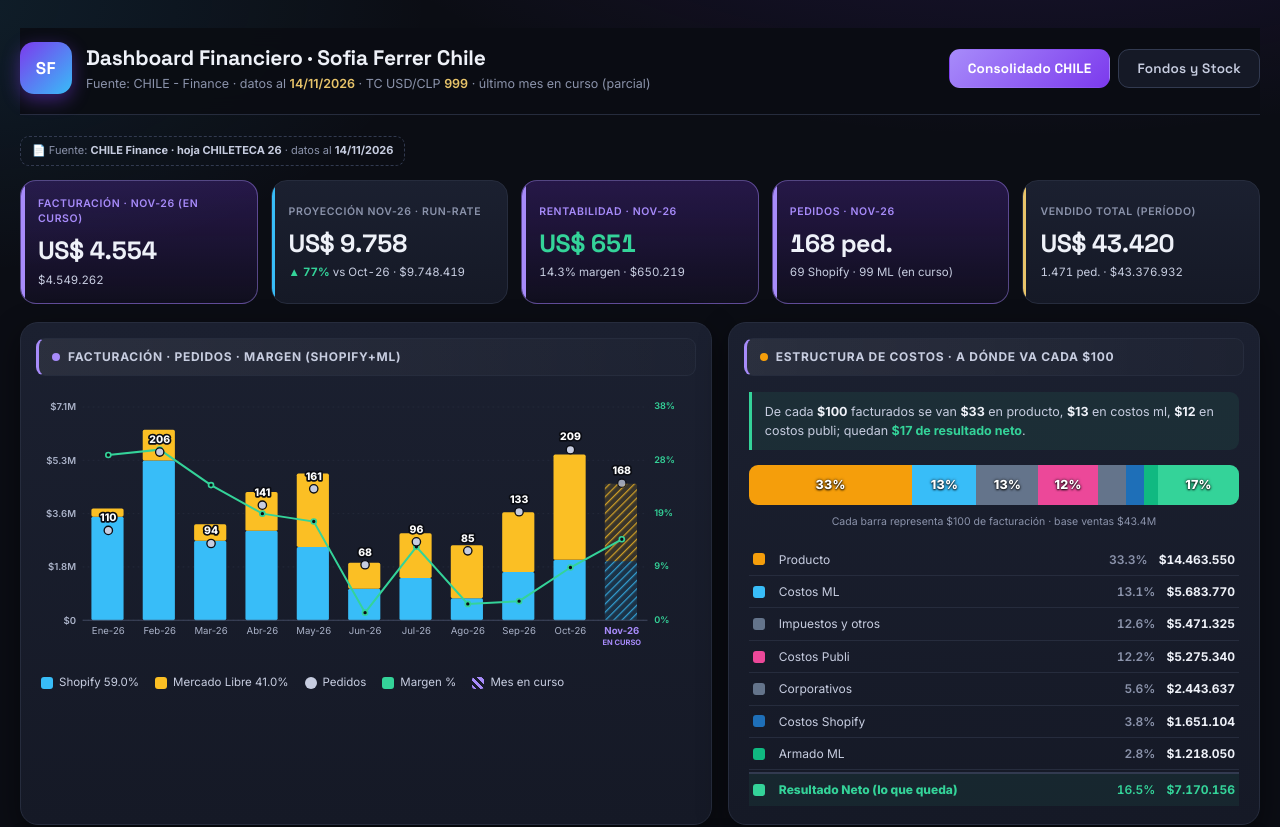
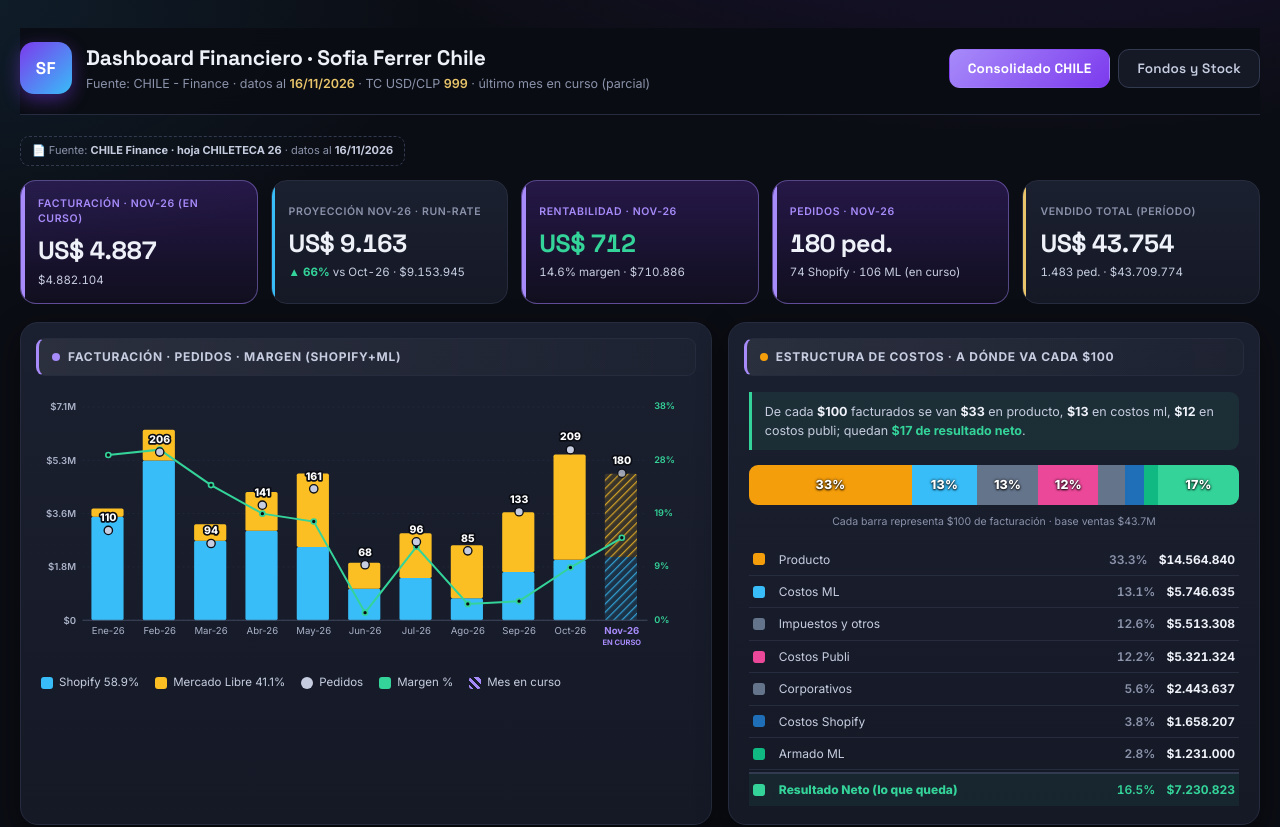
Before and after one commit to agustinperazolo-bot/calculadora-ML, a plain HTML site: page Dashboard_Finanzas_CHILE.html in a window 1280 px wide. Shown: the top 827 px of the page. Drawn offline with Linux system fonts and the light colour scheme.

Commit message:
Add files via upload

```diff
--- a/Dashboard_Finanzas_CHILE.html
+++ b/Dashboard_Finanzas_CHILE.html
@@ -205,7 +205,7 @@
       <div class="logo">SF</div>
       <div>
         <h1>Dashboard Financiero · Sofia Ferrer Chile</h1>
-        <div class="sub">Fuente: CHILE - Finance · datos al <b>14/11/2026</b> · TC USD/CLP <b id="tcnote">999</b> · último mes en curso (parcial)</div>
+        <div class="sub">Fuente: CHILE - Finance · datos al <b>16/11/2026</b> · TC USD/CLP <b id="tcnote">999</b> · último mes en curso (parcial)</div>
       </div>
     </div>
     <div class="tabs">
@@ -216,7 +216,7 @@
   <div id="srcchip"></div>
   <div id="tab_cl" class="tab show"></div>
   <div id="tab_fs" class="tab"></div>
-  <div class="foot">Chileteca SpA · montos en CLP (USD al TC 999) · generado el 14/11/2026</div>
+  <div class="foot">Chileteca SpA · montos en CLP (USD al TC 999) · generado el 16/11/2026</div>
 </div>
 <script>
 /* ===== DASHBOARD CHILE · datos ===== */
@@ -224,13 +224,13 @@ let USD=999; // CLP por USD (2026: hoja $ chi EERR-26 / panel Fondos · 2025: ho
 const TC_YEAR={"2026":999,"2025":921};
 const usd=n=>"US$ "+Math.round(n/USD).toLocaleString("es-CL");
 const DATA={
-"shop":{partial:true,months:["Ene-26","Feb-26","Mar-26","Abr-26","May-26","Jun-26","Jul-26","Ago-26","Sep-26","Oct-26","Nov-26"],envios:[101,169,76,96,76,33,41,27,54,67,69],pventa:[34156,31461,34833,31016,32090,31850,34353,27100,29693,29991,28498],ventas:[3449756,5316909,2647308,2977536,2438840,1051050,1408473,731700,1603422,2009397,1966362],cv:[1916969,2862374,1576946,1929224,1618221,756699,905213,535562,1015237,285166],margenBruto:[1532787,2454535,1070362,1048312,820619,294351,503260,196138,588185,891434],corpo:[87053,87053,87053,87053,87053,87053,87053,87053,87053,87053],resBruto:[1445734,2367482,983309,961259,733566,207298,416207,-82915,181132,484381],resNeto:[1445734,2367482,983309,961259,733566,207298,416207,-82915,181132,484381],struct:[["CMV SF Chile",8482624,"#f59e0b"],["Facebook Ads",3447647,"#ec4899"],["Shopify / Apps",812374,"#38bdf8"],["Comisiones MP",658966,"#a855f7"],["Costos Corporativos",870530,"#0ea5e9"],["Otros costos (diseño/marketing)",832000,"#f97316"]],fisco:2634712,ivaRecup:956215},
+"shop":{partial:true,months:["Ene-26","Feb-26","Mar-26","Abr-26","May-26","Jun-26","Jul-26","Ago-26","Sep-26","Oct-26","Nov-26"],envios:[101,169,76,96,76,33,41,27,54,67,74],pventa:[34156,31461,34833,31016,32090,31850,34353,27100,29693,29991,28496],ventas:[3449756,5316909,2647308,2977536,2438840,1051050,1408473,731700,1603422,2009397,2108704],cv:[1916969,2862374,1576946,1929224,1618221,756699,905213,535562,1015237,285166],margenBruto:[1532787,2454535,1070362,1048312,820619,294351,503260,196138,588185,891434],corpo:[87053,87053,87053,87053,87053,87053,87053,87053,87053,87053],resBruto:[1445734,2367482,983309,961259,733566,207298,416207,-82915,181132,484381],resNeto:[1445734,2367482,983309,961259,733566,207298,416207,-82915,181132,484381],struct:[["CMV SF Chile",8482624,"#f59e0b"],["Facebook Ads",3447647,"#ec4899"],["Shopify / Apps",812374,"#38bdf8"],["Comisiones MP",658966,"#a855f7"],["Costos Corporativos",870530,"#0ea5e9"],["Otros costos (diseño/marketing)",832000,"#f97316"]],fisco:2634712,ivaRecup:956215},
 "ml":{partial:true,months:["Dic-25","Ene-26","Feb-26","Mar-26","Abr-26","May-26","Jun-26","Jul-26","Ago-26","Sep-26","Oct-26"],envios:[78,9,37,18,45,85,35,55,58,79,81],pventa:[30660,30477,27662,30396,28778,29471,25414,27809,30405,25943,25512],ventas:[2391500,274295,1023500,547133,1295016,2505044,889500,1529500,1763500,2049500,2066500],devol:[0,0,0,0,0,58180,29990,45589,0,56980,0],margenBruto:[1674050,193697,728510,392817,915523,1698552,555289,1004532,1192747,1334988,1384555],resBruto:[990330,114806,404181,235035,435092,844032,137110,418021,518547,496768,535218],resNeto:[695091,80661,275812,165849,291700,569035,45894,253871,332296,279345,319157],dividendo:[231697,26887,91937,55283,97233,189678,15298,84624,110765,93115,106386],struct:[["Costos ML (comisión+envío)",5068989,"#38bdf8"],["Costo JOYA",2925837,"#f59e0b"],["Costo Armado",1054850,"#10b981"],["Costo Cajita",960372,"#eab308"],["Publicidad",1078800,"#ec4899"],["Devoluciones",190739,"#ef4444"],["Costo Insumos",117000,"#84cc16"]],fisco:1820430,ivaRecup:846521},
-"cl":{partial:true,months:["Ene-26","Feb-26","Mar-26","Abr-26","May-26","Jun-26","Jul-26","Ago-26","Sep-26","Oct-26","Nov-26"],enviosSH:[101,169,76,96,76,33,41,27,54,67,69],enviosML:[9,37,18,45,85,35,55,58,79,142,99],ventas:[3724051,6340409,3194441,4272552,4885704,1910560,2892384,2495200,3595942,5516427,4549262],resBruto:[1555959,2708851,1165283,1342797,1467664,266534,740035,386605,574393,1209323,1224038],resNeto:[1086228,1909107,762354,803881,851408,25546,375206,71874,120821,513512,650219],dividendo:[362076,636369,254118,267960,283803,8515,125069,23958,40274,171171,216740],struct:[["Producto",14463550,"#f59e0b"],["Costos Publi",5275340,"#ec4899"],["Costos ML",5683770,"#38bdf8"],["Costos Shopify",1651104,"#1e6fb8"],["Corporativos",2443637,"#64748b"],["Armado ML",1218050,"#10b981"]],fisco:5471326,ivaRecup:1454404}
+"cl":{partial:true,months:["Ene-26","Feb-26","Mar-26","Abr-26","May-26","Jun-26","Jul-26","Ago-26","Sep-26","Oct-26","Nov-26"],enviosSH:[101,169,76,96,76,33,41,27,54,67,74],enviosML:[9,37,18,45,85,35,55,58,79,142,106],ventas:[3724051,6340409,3194441,4272552,4885704,1910560,2892384,2495200,3595942,5516427,4882104],resBruto:[1555959,2708851,1165283,1342797,1467664,266534,740035,386605,574393,1209323,1326688],resNeto:[1086228,1909107,762354,803881,851408,25546,375206,71874,120821,513512,710886],dividendo:[362076,636369,254118,267960,283803,8515,125069,23958,40274,171171,236962],struct:[["Producto",14564840,"#f59e0b"],["Costos Publi",5321324,"#ec4899"],["Costos ML",5746635,"#38bdf8"],["Costos Shopify",1658207,"#1e6fb8"],["Corporativos",2443637,"#64748b"],["Armado ML",1231000,"#10b981"]],fisco:5513309,ivaRecup:1465564}
 };
 
 DATA.shop25={partial:false,months:["Ene-25","Feb-25","Mar-25","Abr-25","May-25","Jun-25","Jul-25","Ago-25","Sep-25","Oct-25","Nov-25","Dic-25"],envios:[85,177,98,117,82,116,79,107,100,163,326,257],pventa:[36370,32647,32509,35682,33183,32325,32166,32793,31490,33369,33013,38111],ventas:[3091450,5778519,3185882,4174794,2721006,3749700,2541114,3508851,3149000,5439147,10762238,9794527],cv:[1657555,3002220,1819556,2090934,1452187,2043444,1597998,1744475,1731138,2599220,5086784,4366228],margenBruto:[1433895,2776299,1366326,2083860,1268819,1706256,943116,1764376,1417862,2839927,5675454,5428299],corpo:[87053,87053,87053,87053,87053,87053,87053,87053,87053,87053,87053,87053],resBruto:[1346842,2689246,1279273,1996807,1181766,1619203,856063,1677323,1330809,2752874,5588401,5341246],resNeto:[1346842,2689246,1279273,1996807,1181766,1619203,856063,1677323,1330809,2752874,5588401,5341246],struct:[["CMV SF Chile",19935333,"#f59e0b"],["Facebook Ads",6007854,"#ec4899"],["Comisiones MP",1673201,"#a855f7"],["Shopify / Apps",1575352,"#38bdf8"],["Costos Corporativos",1044636,"#0ea5e9"]],fisco:7252839,ivaRecup:2010558};
-const FONDOS={"fecha":"14/11/2026","tc":999,"conv":{"iniUSD":6133,"actUSD":16746,"stkUSD":10982},"caja":[["Santander $",5529500],["MercadoPago",6801000],["Santander USD",99900]],"socios":[["Pera",3057514],["Seba",0],["Nico",2485194]],"mediacor":[["Compra joyas · deuda 2025",1128870],["Compra anillos + cajas · deuda 2026",0]],"retiros":[["Retiros Seba 2026",1800000],["Retiros Nico 2026",933881]],"casa":[["2cora",450050,85],["Nudo",696203,138],["Pelota",201398,126],["Cadena",270130,169],["Cajitas",1625250,985],["Pulseras",47253,22],["Puls 2 cora",127792,78],["Estuche Blanco",528461,229],["Estuche Puls Nudo",39231,17],["Anillos",324855,458],["Puls Olita",521448,127],["Puls Cruz Comunión",396543,446],["Puls Nudo",90190,122],["Forever D",766273,282],["Forever P",239121,88]],"full":[["2cora",153546,29],["Nudo",121079,24],["Cajitas",120450,73],["Estuche Blanco",32308,14],["Estuche Puls Nudo",23077,10],["Anillos",19860,28],["Puls Cruz Comunión",4446,5],["Puls Nudo",11089,15]],"transito":[["2cora",2647350,500],["Nudo",1513485,300]]};
+const FONDOS={"fecha":"14/11/2026","tc":999,"conv":{"iniUSD":6133,"actUSD":16976,"stkUSD":10943},"caja":[["Santander $",5529500],["MercadoPago",7069000],["Santander USD",99900]],"socios":[["Pera",3057514],["Seba",0],["Nico",2485194]],"mediacor":[["Compra joyas · deuda 2025",1128870],["Compra anillos + cajas · deuda 2026",0]],"retiros":[["Retiros Seba 2026",1800000],["Retiros Nico 2026",933881]],"casa":[["2cora",450050,85],["Nudo",696203,138],["Pelota",201398,126],["Cadena",270130,169],["Cajitas",1625250,985],["Pulseras",47253,22],["Puls 2 cora",127792,78],["Estuche Blanco",528461,229],["Estuche Puls Nudo",39231,17],["Anillos",324855,458],["Puls Olita",521448,127],["Puls Cruz Comunión",396543,446],["Puls Nudo",90190,122],["Forever D",766273,282],["Forever P",239121,88]],"full":[["2cora",148252,28],["Nudo",100899,20],["Cajitas",112200,68],["Estuche Blanco",27692,12],["Estuche Puls Nudo",23077,10],["Anillos",19860,28],["Puls Cruz Comunión",4446,5],["Puls Nudo",11089,15]],"transito":[["2cora",2647350,500],["Nudo",1513485,300]]};
 const SRC={sh25:"CHILE Finance · hoja $ chi EERR-25",sh:"CHILE Finance · hoja $ chi EERR-26",ml:"CHILE Finance · hoja ML Finz 26",cl:"CHILE Finance · hoja CHILETECA 26",fs:"CHILE Finance · hoja Analisis Rent 26 (panel FONDOS y STOCKS)"};
 function setSrc(k){const el=document.getElementById("srcchip");if(!el)return;const b=document.querySelector(".sub b");el.innerHTML=`\u{1F4C4} Fuente: <b>${SRC[k]||""}</b> · datos al <b>${b?b.textContent:""}</b>`;}
 
```
